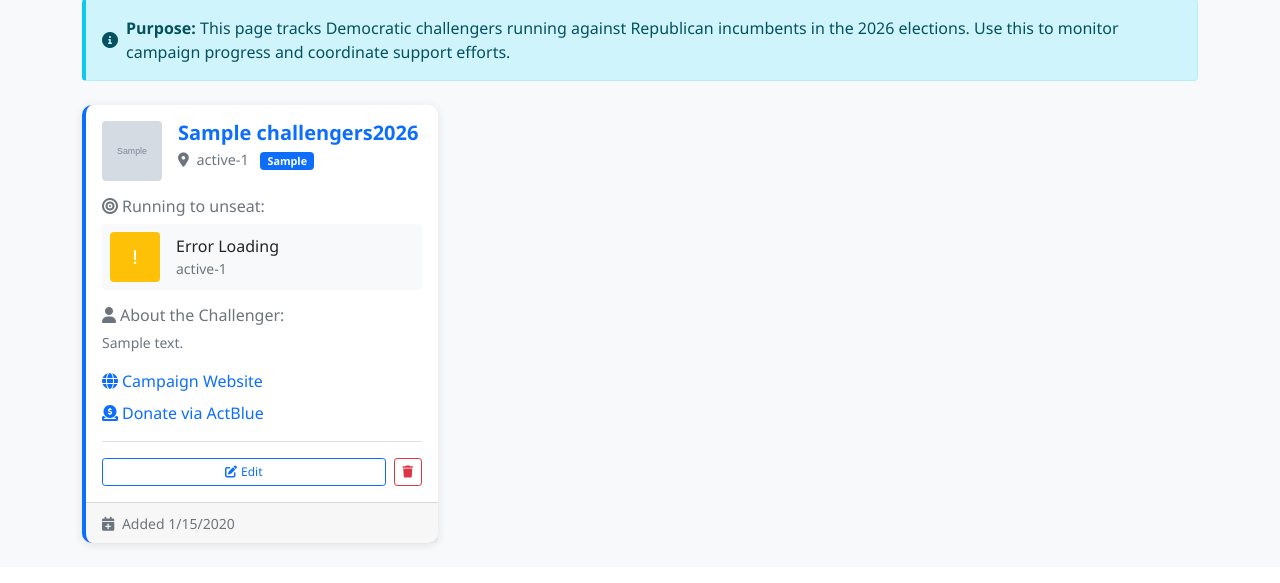
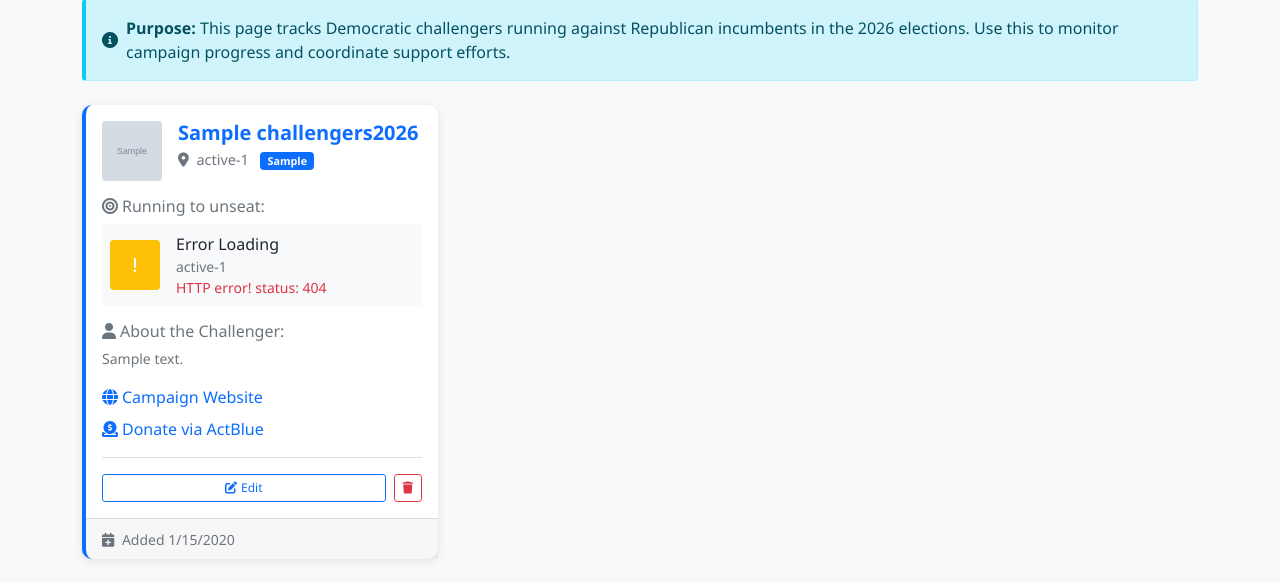
Before and after one commit to jmknapp/congressional-coalitions, a Flask app: page /challengers in a window 1280 px wide. Shown: the part 302-885 px from the top of the page. Before the commit the page ends 850 px from the top, so only its background shows below. Run offline with Flask 3, Linux system fonts and the light colour scheme; tables that the repository leaves empty hold one stand-in row (values such as "Sample post"); grey boxes marked "Sample" are stand-in pictures; some libraries are stand-ins or nearby versions.

Commit message:
Add better error handling for incumbent API requests
- Added content-type validation before parsing JSON
- Improved error messages to show actual error details
- Added logging to help debug HTML vs JSON response issues
- Better error display in UI with specific error messages

```diff
--- a/templates/challengers.html
+++ b/templates/challengers.html
@@ -1245,6 +1245,16 @@
                 fetch(`/api/incumbent/${challenger.challenger_state}/${challenger.challenger_district}`)
                 .then(response => {
                     console.log(`Response for ${challenger.challenger_state}-${challenger.challenger_district}:`, response.status);
+                    if (!response.ok) {
+                        throw new Error(`HTTP error! status: ${response.status}`);
+                    }
+                    const contentType = response.headers.get('content-type');
+                    if (!contentType || !contentType.includes('application/json')) {
+                        return response.text().then(text => {
+                            console.error(`Expected JSON but got: ${contentType}. Response:`, text.substring(0, 200));
+                            throw new Error(`Expected JSON but got ${contentType}`);
+                        });
+                    }
                     return response.json();
                 })
                 .then(data => {
@@ -1301,7 +1311,7 @@
                     }
                 })
                 .catch(error => {
-                    console.error('Error loading incumbent info:', error);
+                    console.error(`Error loading incumbent info for ${challenger.challenger_state}-${challenger.challenger_district}:`, error);
                     const incumbentDiv = document.getElementById(`incumbent-${challenger.id}`);
                     if (incumbentDiv) {
                         incumbentDiv.innerHTML = `
@@ -1312,6 +1322,7 @@
                             <div class="flex-grow-1">
                                 <div class="fw-semibold text-dark">Error Loading</div>
                                 <div class="small text-muted">${challenger.challenger_state}-${challenger.challenger_district}</div>
+                                <div class="small text-danger">${error.message}</div>
                             </div>
                         `;
                     }
```
